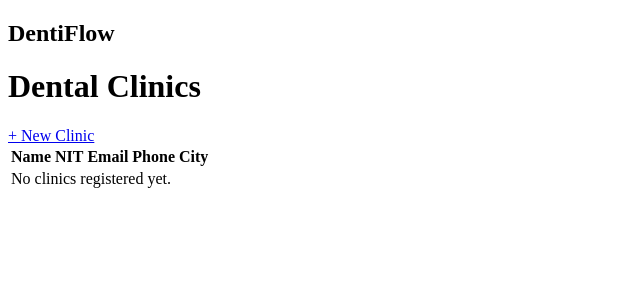
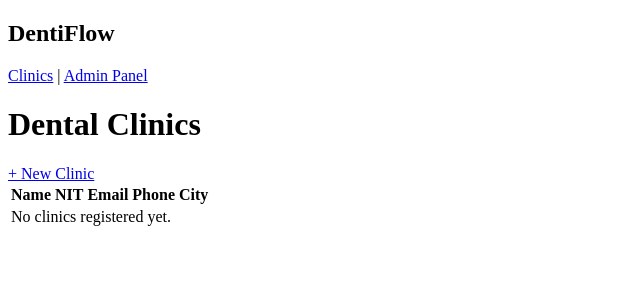
Before and after one commit to ssalazaro8/DentiFlow, a Django app: page /clinics/ in a window 1280 px wide. Shown: the top 300 px of the page, without its empty margins (0-640 px from the left). Run offline with Django 5.2, Linux system fonts and the light colour scheme; data that the repository does not hold is empty.

Commit message:
FR-16: add base navigation template and define user roles (Admin, Clinic, Technician) via Django Groups

```diff
--- a/templates/base.html
+++ b/templates/base.html
@@ -7,6 +7,11 @@
 <body>
     <header>
         <h2>DentiFlow</h2>
+        <nav>
+            <a href="/clinics/">Clinics</a>
+            |
+            <a href="/admin/">Admin Panel</a>
+        </nav>
     </header>
 
     <main>
```
Also changed, not shown: apps/accounts/migrations/0001_create_default_groups.py (added).
